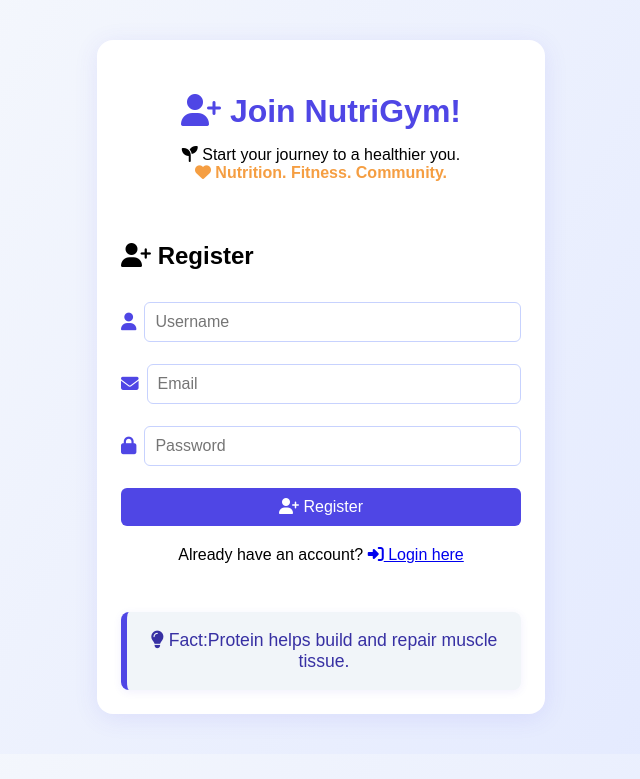
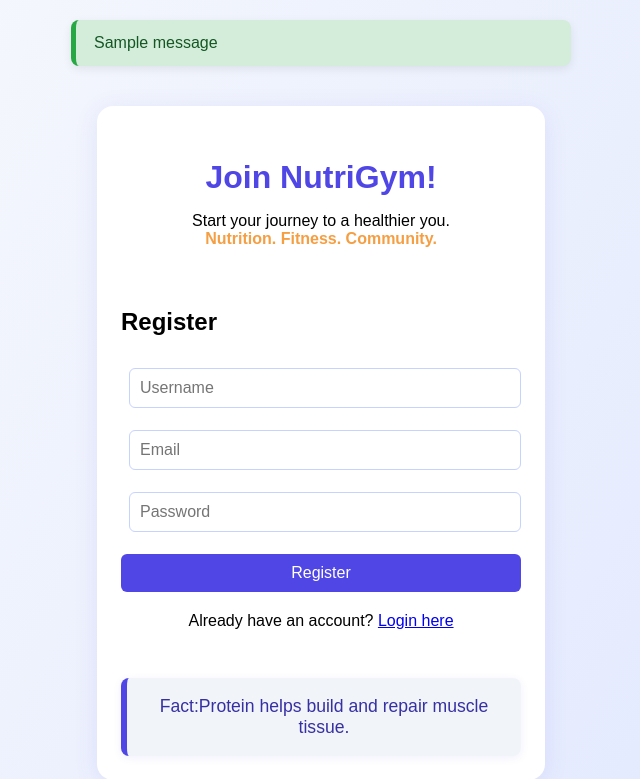
Before and after one commit to gauris8/Full-Stack-Web-dev, a Flask app: page /register in a window 1280 px wide. Shown: the top 779 px of the page, without its empty margins (319-959 px from the left). Run offline with Flask 3, Linux system fonts and the light colour scheme; tables that the repository leaves empty hold one stand-in row (values such as "Sample post"); one stand-in notice (Sample message) is shown; some libraries are stand-ins or nearby versions.

Commit message:
Alerts done

```diff
--- /dev/null
+++ b/templates/base_auth.html
@@ -0,0 +1,109 @@
+<!DOCTYPE html>
+<html lang="en">
+<head>
+    <meta charset="UTF-8">
+    <title>NutriGym</title>
+
+    <!-- Page-specific CSS will be added from child templates -->
+    {% block head %}{% endblock %}
+</head>
+<style>
+
+/* ---------- Flash Container ---------- */
+.flash-container {
+    width: 90%;
+    max-width: 500px;
+    margin: 20px auto;
+    animation: slideDown 0.4s ease-out;
+}
+
+/* Each alert */
+.alert {
+    padding: 14px 18px;
+    border-radius: 8px;
+    margin-bottom: 12px;
+    font-size: 16px;
+    font-family: Arial, sans-serif;
+    border-left: 5px solid;
+    box-shadow: 0 3px 10px rgba(0, 0, 0, 0.08);
+    animation: fadeIn 0.3s ease-in;
+}
+
+/* Success */
+.alert.success {
+    background: #d4edda;
+    color: #155724;
+    border-color: #28a745;
+}
+
+/* Error */
+.alert.error {
+    background: #f8d7da;
+    color: #721c24;
+    border-color: #dc3545;
+}
+
+/* Info */
+.alert.info {
+    background: #d1ecf1;
+    color: #0c5460;
+    border-color: #17a2b8;
+}
+
+/* Warning */
+.alert.warning {
+    background: #fff3cd;
+    color: #856404;
+    border-color: #ffc107;
+}
+
+/* Slide Down Animation */
+@keyframes slideDown {
+    from {
+        opacity: 0;
+        transform: translateY(-15px);
+    }
+    to {
+        opacity: 1;
+        transform: translateY(0);
+    }
+}
+
+/* Fade In Animation */
+@keyframes fadeIn {
+    from { opacity: 0; }
+    to { opacity: 1; }
+}
+
+/* Optional auto fade-out after 4 seconds — enable if you want */
+.fade-out {
+    animation: disappear 1s ease-out 4s forwards;
+}
+
+@keyframes disappear {
+    to {
+        opacity: 0;
+        transform: translateY(-10px);
+    }
+}
+
+</style>
+
+<body>
+
+    <!-- 🔥 FLASH MESSAGES HERE -->
+    {% with messages = get_flashed_messages(with_categories=true) %}
+        {% if messages %}
+            <div class="flash-container">
+                {% for category, message in messages %}
+                    <div class="alert {{ category }}">{{ message }}</div>
+                {% endfor %}
+            </div>
+        {% endif %}
+    {% endwith %}
+
+    <!-- Page content -->
+    {% block content %}{% endblock %}
+
+</body>
+</html>
--- a/templates/dashboard.html
+++ b/templates/dashboard.html
@@ -1,3 +1,4 @@
+
 {% extends "base.html" %}
 {% block content %}
 <h2>Welcome, {{ username }}!</h2>
--- a/templates/register.html
+++ b/templates/register.html
@@ -1,12 +1,10 @@
-<!DOCTYPE html>
-<html lang="en">
-<head>
-    <meta charset="UTF-8">
-    <title>NutriGym Register</title>
+{% extends "base_auth.html" %}
+
+{% block head %}
 <link rel="stylesheet" href="{{ url_for('static', filename='login.css') }}">
-    <script src="https://kit.fontawesome.com/cdbcc992f6.js" crossorigin="anonymous"></script>
-</head>
-<body>
+{% endblock %}
+
+{% block content %}
 <div class="login-container">
     <div class="info-box">
         <h1><i class="fas fa-user-plus"></i> Join NutriGym!</h1>
@@ -15,24 +13,34 @@
             <span class="highlight"><i class="fas fa-heart"></i> Nutrition. Fitness. Community.</span>
         </p>
     </div>
+
     <form method="POST" class="login-form">
         <h2><i class="fas fa-user-plus"></i> Register</h2>
+
         <div class="input-group">
             <i class="fas fa-user"></i>
             <input type="text" name="username" placeholder="Username" required>
         </div>
+
         <div class="input-group">
             <i class="fas fa-envelope"></i>
             <input type="email" name="email" placeholder="Email" required>
         </div>
+
         <div class="input-group">
             <i class="fas fa-lock"></i>
             <input type="password" name="password" placeholder="Password" required>
         </div>
+
         <button type="submit"><i class="fas fa-user-plus"></i> Register</button>
-            <p>Already have an account? <a href="{{ url_for('login') }}"><i class="fas fa-sign-in-alt"></i> Login here</a></p>
+
+        <p>Already have an account?
+            <a href="{{ url_for('login') }}">
+                <i class="fas fa-sign-in-alt"></i> Login here
+            </a>
+        </p>
     </form>
+
     {% include 'fact_box.html' %}
 </div>
-</body>
-</html>
+{% endblock %}
```
Also changed, not shown: templates/base.html (+12 -5 lines), templates/login.html (+8 -10 lines), static/style.css (line endings or trailing spaces). Lines whose indentation alone changed are shown as unchanged.
